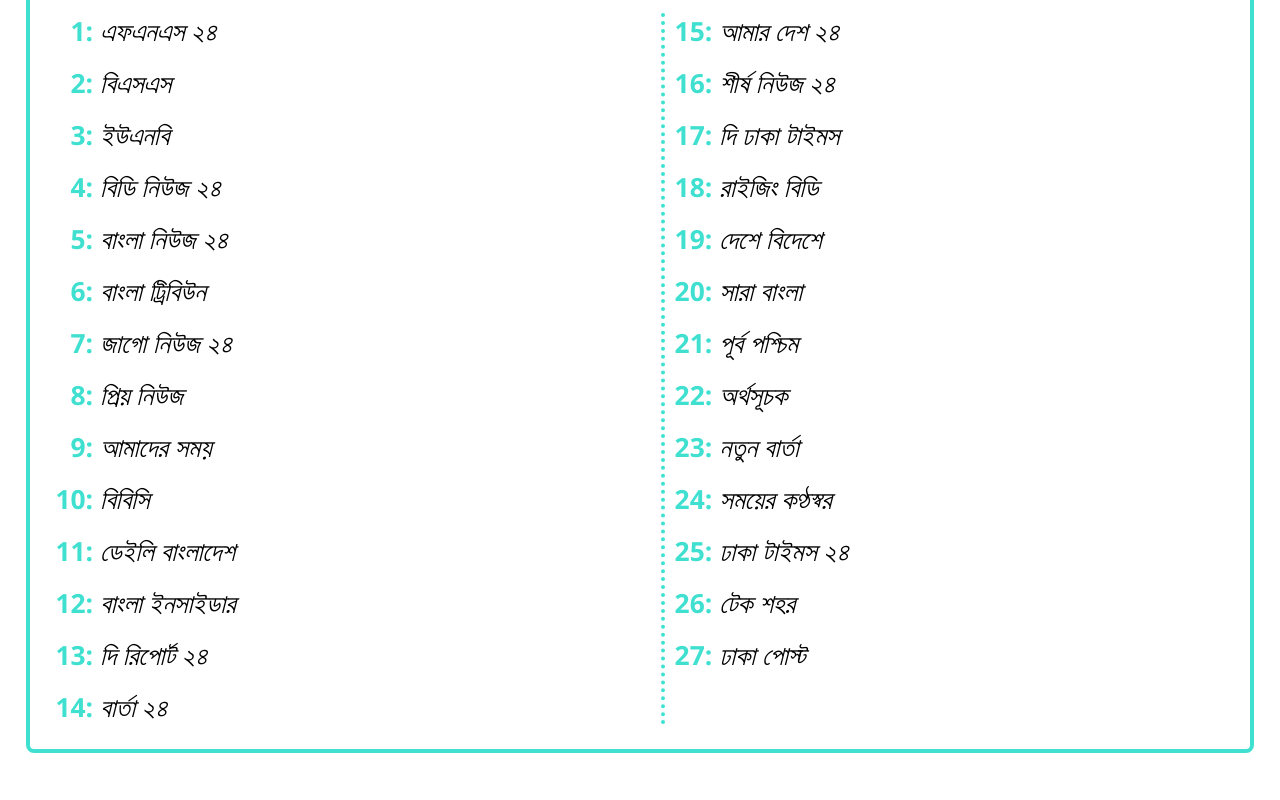
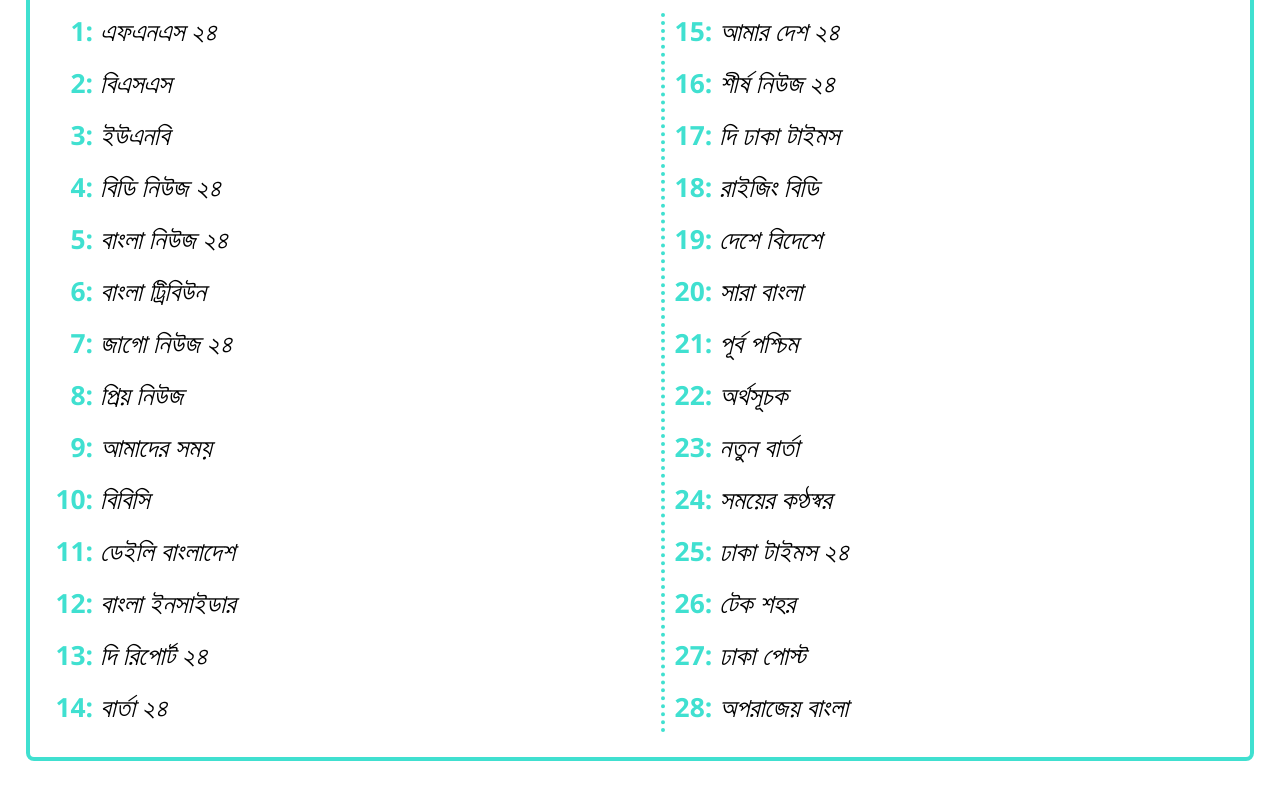
Before and after one commit to tariqul966/code, a plain HTML site: page newspapersbd/index.html in a window 1280 px wide. Shown: the part 2197-2997 px from the top of the page. Drawn offline with nearby package versions, Linux system fonts and the light colour scheme.

Commit message:
Update index.html

```diff
--- a/newspapersbd/index.html
+++ b/newspapersbd/index.html
@@ -250,6 +250,7 @@
 		<li><span><a style="text-decoration:none" target=_blank href="https://dhakatimes24.com">ঢাকা টাইমস ২৪</a></span></li>
 		<li><span><a style="text-decoration:none" target=_blank href="https://techshohor.com">টেক শহর</a></span></li>
 		<li><span><a style="text-decoration:none" target=_blank href="https://www.dhakapost.com/">ঢাকা পোস্ট</a></span></li>
+		<li><span><a style="text-decoration:none" target=_blank href="https://www.aparajeobangla.com/">অপরাজেয় বাংলা</a></span></li>
 	</ol>
 </div>
 <!-- partial -->
```
